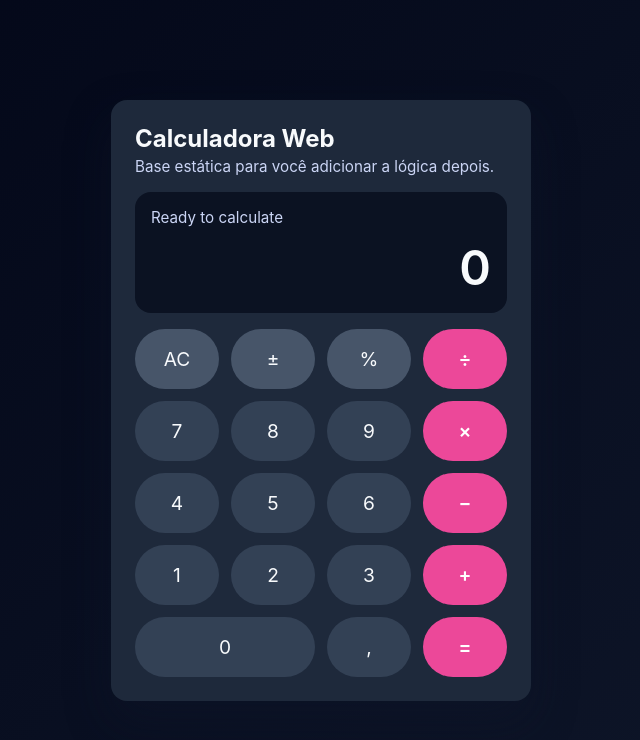
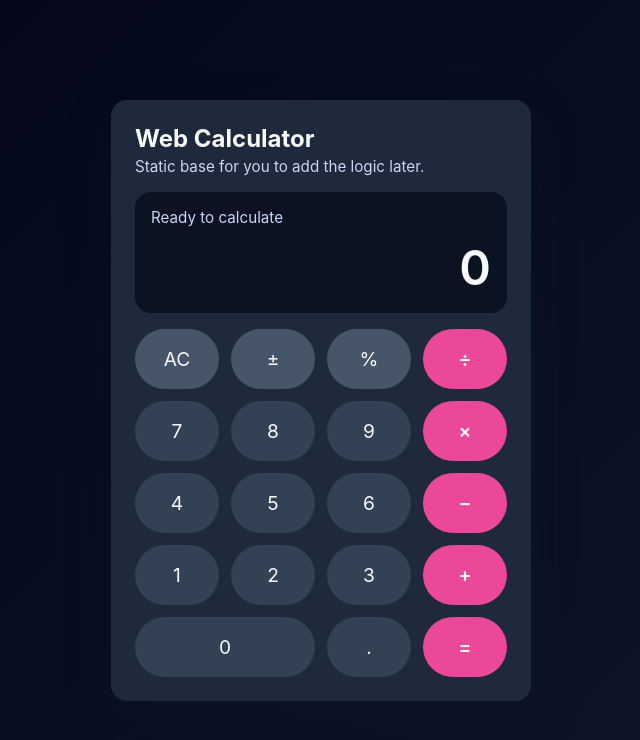
Before and after one commit to leilafranco/calc, a plain HTML site: page index.html in a window 1280 px wide. Shown: the whole page, without its empty margins (319-959 px from the left). Drawn offline with Linux system fonts and the light colour scheme.

Commit message:
Translate calculator interface and comments to English

```diff
--- a/index.html
+++ b/index.html
@@ -1,26 +1,26 @@
 <!DOCTYPE html>
-<html lang="pt-BR">
+<html lang="en">
   <head>
     <meta charset="UTF-8" />
     <meta name="viewport" content="width=device-width, initial-scale=1.0" />
-    <title>Calculadora Web - Base</title>
+    <title>Web Calculator - Base</title>
     <link rel="stylesheet" href="style.css" />
   </head>
   <body>
     <!--
-      Esta seção envolve todo o conteúdo da página.
-      Você pode usá-la para centralizar a calculadora e aplicar estilos globais.
+      This section wraps all the page content.
+      You can use it to center the calculator and apply global styles.
     -->
     <main class="calculator-wrapper">
-      <!-- Cabeçalho simples com um título -->
+      <!-- Simple header with a title -->
       <header class="calculator-header">
-        <h1>Calculadora Web</h1>
-        <p>Base estática para você adicionar a lógica depois.</p>
+        <h1>Web Calculator</h1>
+        <p>Static base for you to add the logic later.</p>
       </header>
 
       <!--
-        Este display mostra o número atual e o histórico.
-        Por enquanto é apenas texto estático; você pode conectar com JS mais tarde.
+        This display shows the current number and history.
+        For now it's just static text; you can connect it with JS later.
       -->
       <section class="calculator-display">
         <div class="display-history" id="display-history">0 + 0</div>
@@ -28,9 +28,9 @@
       </section>
 
       <!--
-        Grade de botões.
-        Cada botão possui data-attributes para facilitar a identificação no JS.
-        Você pode adicionar mais botões ou alterar os existentes conforme necessário.
+        Button grid.
+        Each button has data-attributes to facilitate identification in JS.
+        You can add more buttons or modify existing ones as needed.
       -->
       <section class="calculator-grid">
         <button class="btn btn-secondary" data-action="clear">AC</button>
@@ -54,14 +54,14 @@
         <button class="btn btn-accent" data-operator="add">+</button>
 
         <button class="btn btn-zero" data-number="0">0</button>
-        <button class="btn" data-action="decimal">,</button>
+        <button class="btn" data-action="decimal">.</button>
         <button class="btn btn-accent" data-action="equals">=</button>
       </section>
     </main>
 
     <!--
-      Este script será responsável pela lógica.
-      No momento ele só mostra mensagens no console para você entender a estrutura.
+      This script will be responsible for the logic.
+      Currently it only shows console messages for you to understand the structure.
     -->
     <script src="script.js"></script>
   </body>
--- a/style.css
+++ b/style.css
@@ -1,5 +1,5 @@
 :root {
-  /* Paleta simples para fácil personalização */
+  /* Simple palette for easy customization */
   --bg-color: #0f172a;
   --panel-color: #1e293b;
   --btn-color: #334155;
```
